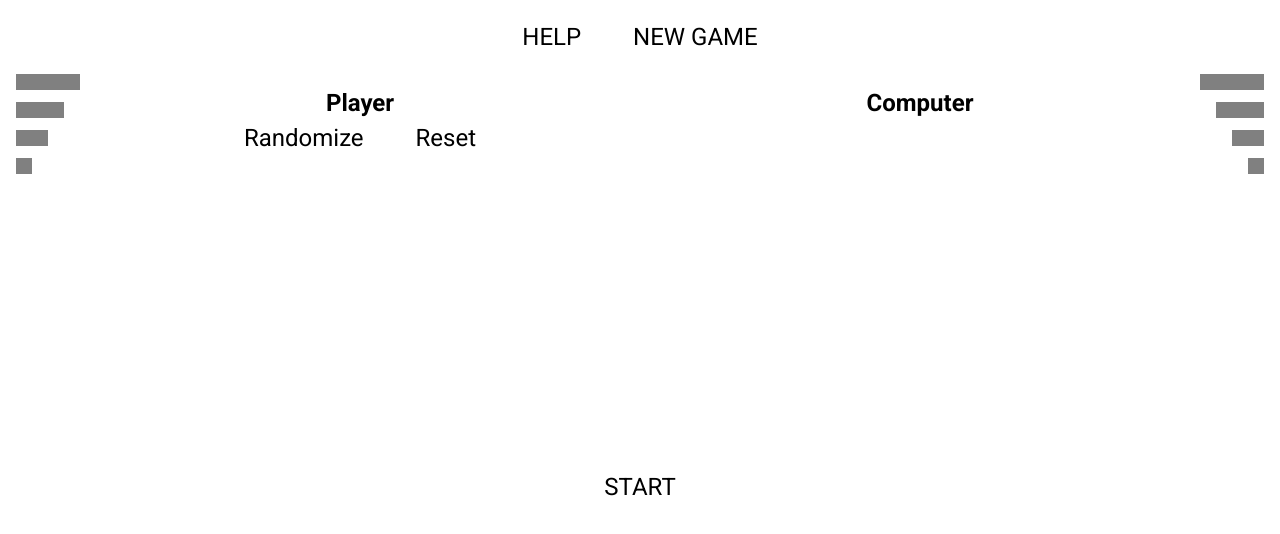
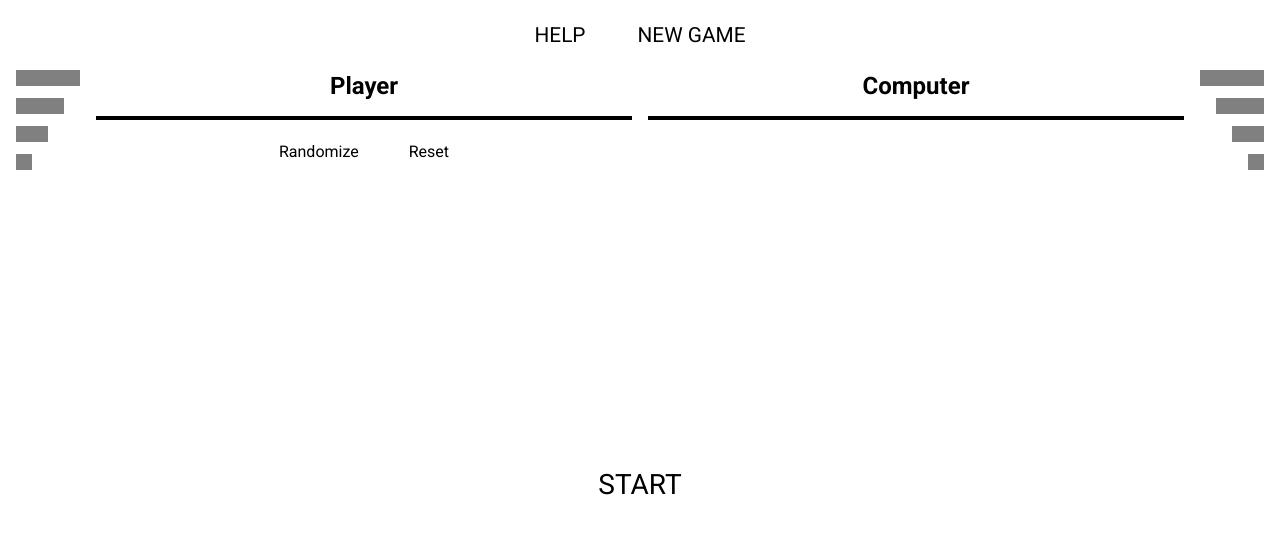
Before and after one commit to Necryl/TOP-Battleship, a website built with webpack: page src/index.html in a window 1280 px wide. Built offline with nearby package versions, Linux system fonts and the light colour scheme.

Commit message:
tweak teh css layout some more

```diff
--- a/src/styles/arenaView.css
+++ b/src/styles/arenaView.css
@@ -15,18 +15,25 @@
   gap: 1rem;
 }
 
+#arenaView #topBar button {
+  font-size: 1.3rem;
+}
+
 #arena {
   /* background-color: green; */
   display: grid;
   grid-template-columns: 1fr 1fr;
+  gap: 1rem;
 }
 
 #arena > div {
   display: grid;
+  gap: 1rem;
 }
 
 #player {
   grid-template-columns: auto 1fr;
+  justify-content: start;
 
   /* background-color: aqua; */
 }
@@ -38,8 +45,13 @@
   gap: 1rem;
 }
 
+.controls button {
+  font-size: 1rem;
+}
+
 #computer {
   grid-template-columns: 1fr auto;
+  justify-content: end;
 
   /* background-color: red; */
 }
@@ -67,6 +79,7 @@
 
 #arena > div > div {
   align-content: center;
+  gap: 1rem;
 }
 #arena > div > div:not(.statusContainer) {
   display: grid;
@@ -79,6 +92,9 @@
 }
 
 #arena div:not(.statusContainer) .board {
+  border: 0.15rem solid black;
+  position: relative;
+  grid-template-columns: repeat(10, 10%);
 }
 
 #bottomBar {
@@ -87,25 +103,8 @@
   place-content: center;
 }
 
-#arenaView button {
-  --col: black;
-  color: var(--col);
-  font-size: 1.5rem;
-  background-color: transparent;
-  border: none;
-  padding: 0.3rem 1rem;
-  border: 0.15rem solid transparent;
-  border-radius: 0.3rem;
-  transition: 100ms;
-}
-
-#arenaView button:hover {
-  border-color: var(--col);
-}
-
-#arenaView button:active {
-  color: rgb(70, 64, 64);
-  background-color: rgb(214, 176, 52);
+#bottomBar button {
+  font-size: 1.75rem;
 }
 
 [data-size="4"] {
--- a/src/styles/main.css
+++ b/src/styles/main.css
@@ -19,3 +19,24 @@ body {
 .hide {
   opacity: 0% !important;
 }
+
+button {
+  --col: black;
+  color: var(--col);
+  font-size: 1.5rem;
+  background-color: transparent;
+  border: none;
+  padding: 0.3rem 1rem;
+  border: 0.1em solid transparent;
+  border-radius: 0.3rem;
+  transition: 100ms;
+}
+
+button:hover {
+  border-color: var(--col);
+}
+
+button:active {
+  color: rgb(70, 64, 64);
+  background-color: rgb(214, 176, 52);
+}
```
